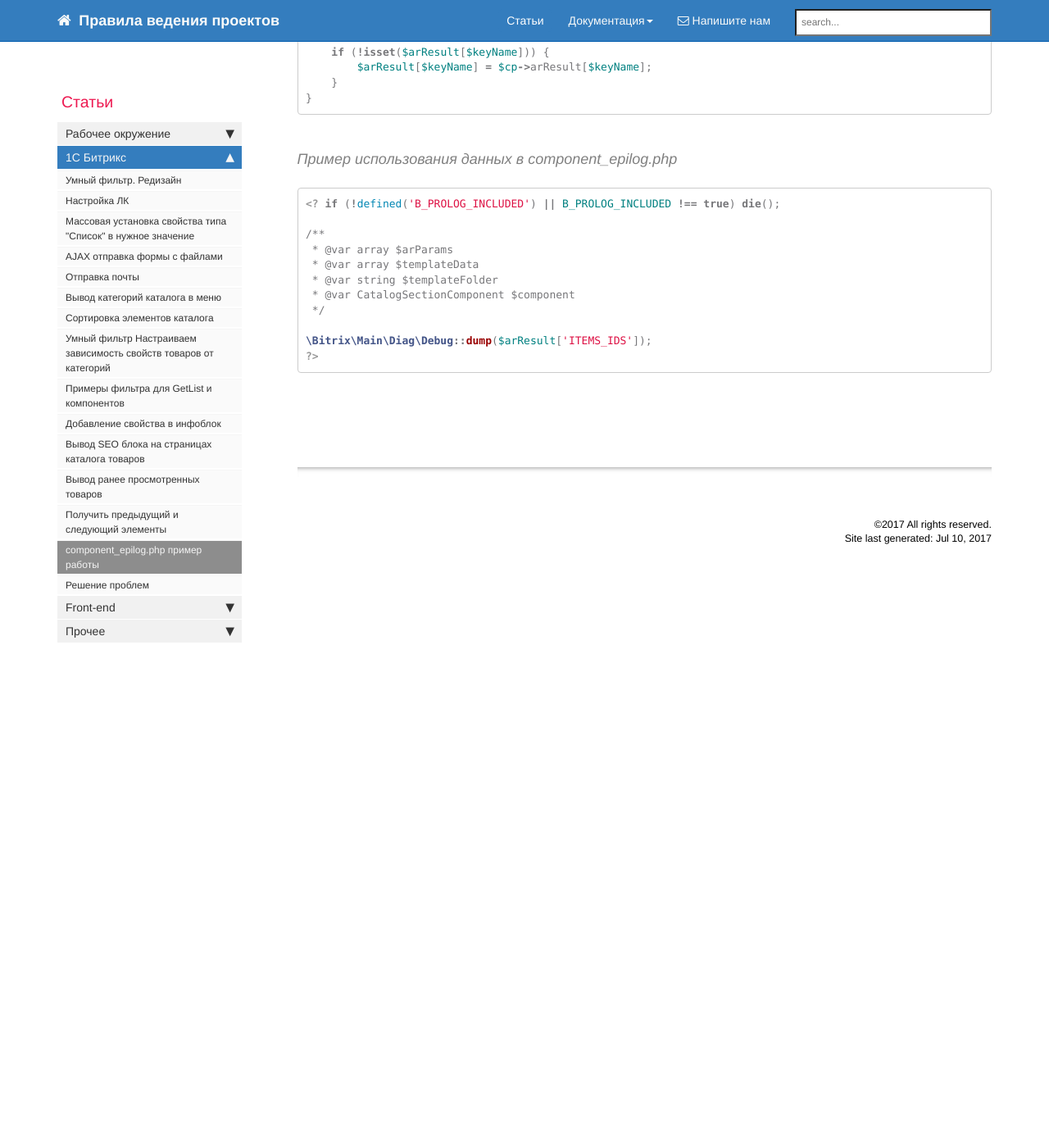
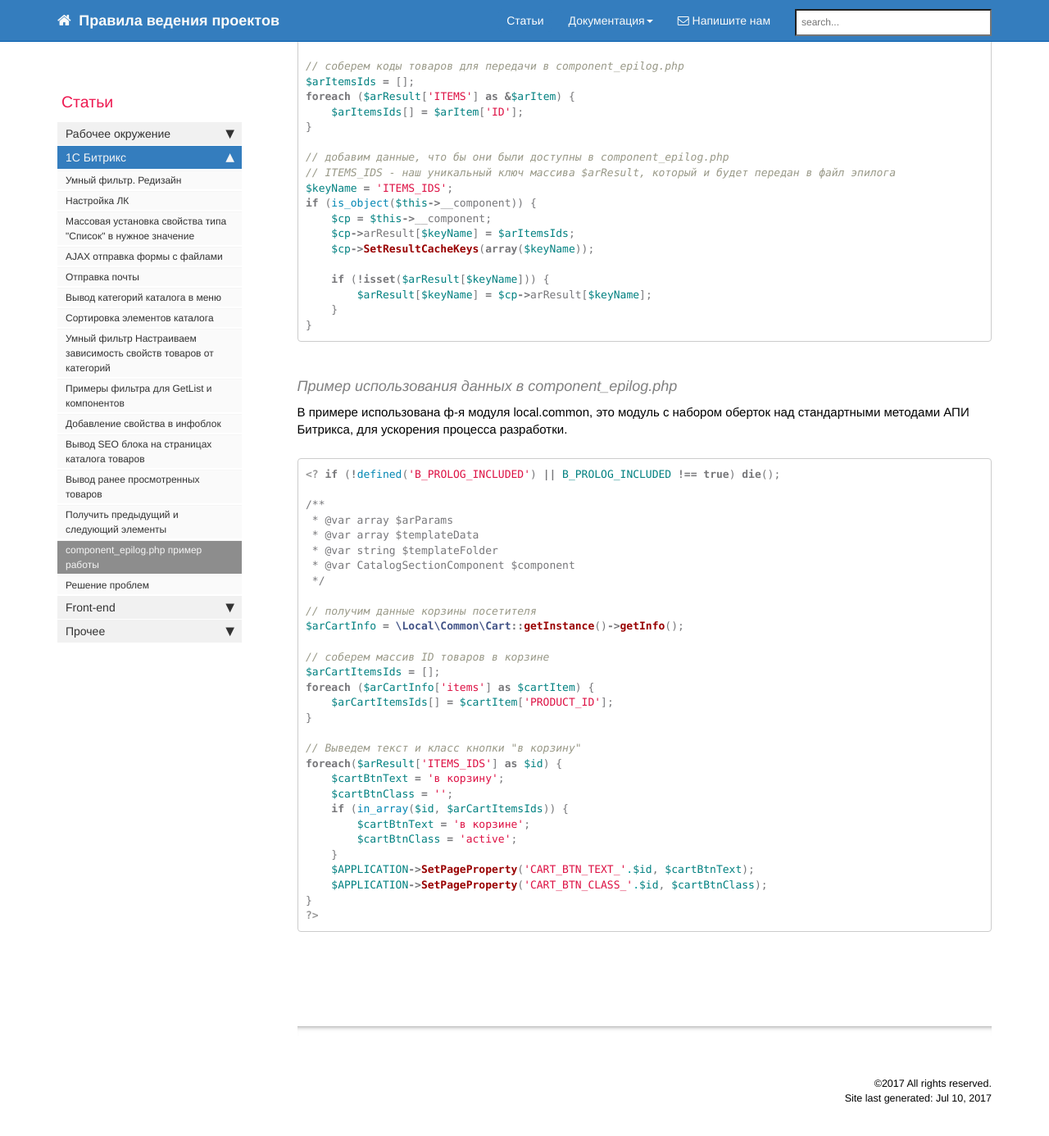
Before and after one commit to gdecider/gdecider.github.io, a Jekyll site: the page built from pages/articles/articles_bx-component-epilog-example.md, in a window 1280 px wide and 1400 px high, scrolled down 1232 px. Shown: the top 1386 px of the window at 82% size. Built offline with Jekyll 4.4.1, drawn with Linux system fonts in a browser that asks for light colours; nearby versions of some CDN libraries; comment, search, counter and statistics services are not loaded; some of the changed text lies outside the part shown.

Commit message:
Update articles_bx-component-epilog-example.md

````diff
--- a/pages/articles/articles_bx-component-epilog-example.md
+++ b/pages/articles/articles_bx-component-epilog-example.md
@@ -20,6 +20,18 @@ toc: true
 файл **component_epilog.php** вызывается системой на каждый хит, вне зависимости от кеширования страницы.
 Мы воспользуемся этой возможностью и вызовем в нем отложенные функции, которые установят дополнительный класс для кнопки корзины
 и изменят ее текст, но только для нужных товаров.
+
+#### Подготовка шаблона
+
+Пример вывода кнопки "Купить". В местах вывода текста и дополнительного класса расставим метки для передачи в них значений через механизм отложенных функций.
+
+```php
+<button class="add-to-cart jsAddToCart <?$APPLICATION->ShowProperty('CART_BTN_CLASS_'.$arItem['ID']);?>"
+        data-prod-id="<?=$arItem['ID']?>"
+        data-url="<?=SITE_TEMPLATE_PATH?>/ajax/addToCart.php">
+            <?$APPLICATION->ShowProperty('CART_BTN_TEXT_'.$arItem['ID']);?>
+</button>
+```
 
 #### Пример передачи данных в component_epilog.php из result_modifier.php
 
@@ -56,6 +68,8 @@ if (is_object($this->__component)) {
 
 #### Пример использования данных в component_epilog.php
 
+В примере использована ф-я модуля local.common, это модуль с набором оберток над стандартными методами АПИ Битрикса, для ускорения процесса разработки.
+
 ```php
 <? if (!defined('B_PROLOG_INCLUDED') || B_PROLOG_INCLUDED !== true) die();
 
@@ -66,6 +80,25 @@ if (is_object($this->__component)) {
  * @var CatalogSectionComponent $component
  */
 
-\Bitrix\Main\Diag\Debug::dump($arResult['ITEMS_IDS']);
+// получим данные корзины посетителя
+$arCartInfo = \Local\Common\Cart::getInstance()->getInfo();
+
+// соберем массив ID товаров в корзине
+$arCartItemsIds = [];
+foreach ($arCartInfo['items'] as $cartItem) {
+    $arCartItemsIds[] = $cartItem['PRODUCT_ID'];
+}
+
+// Выведем текст и класс кнопки "в корзину"
+foreach($arResult['ITEMS_IDS'] as $id) {
+    $cartBtnText = 'в корзину';
+    $cartBtnClass = '';
+    if (in_array($id, $arCartItemsIds)) {
+        $cartBtnText = 'в корзине';
+        $cartBtnClass = 'active';
+    }
+    $APPLICATION->SetPageProperty('CART_BTN_TEXT_'.$id, $cartBtnText);
+    $APPLICATION->SetPageProperty('CART_BTN_CLASS_'.$id, $cartBtnClass);
+}
 ?>
 ```
````
